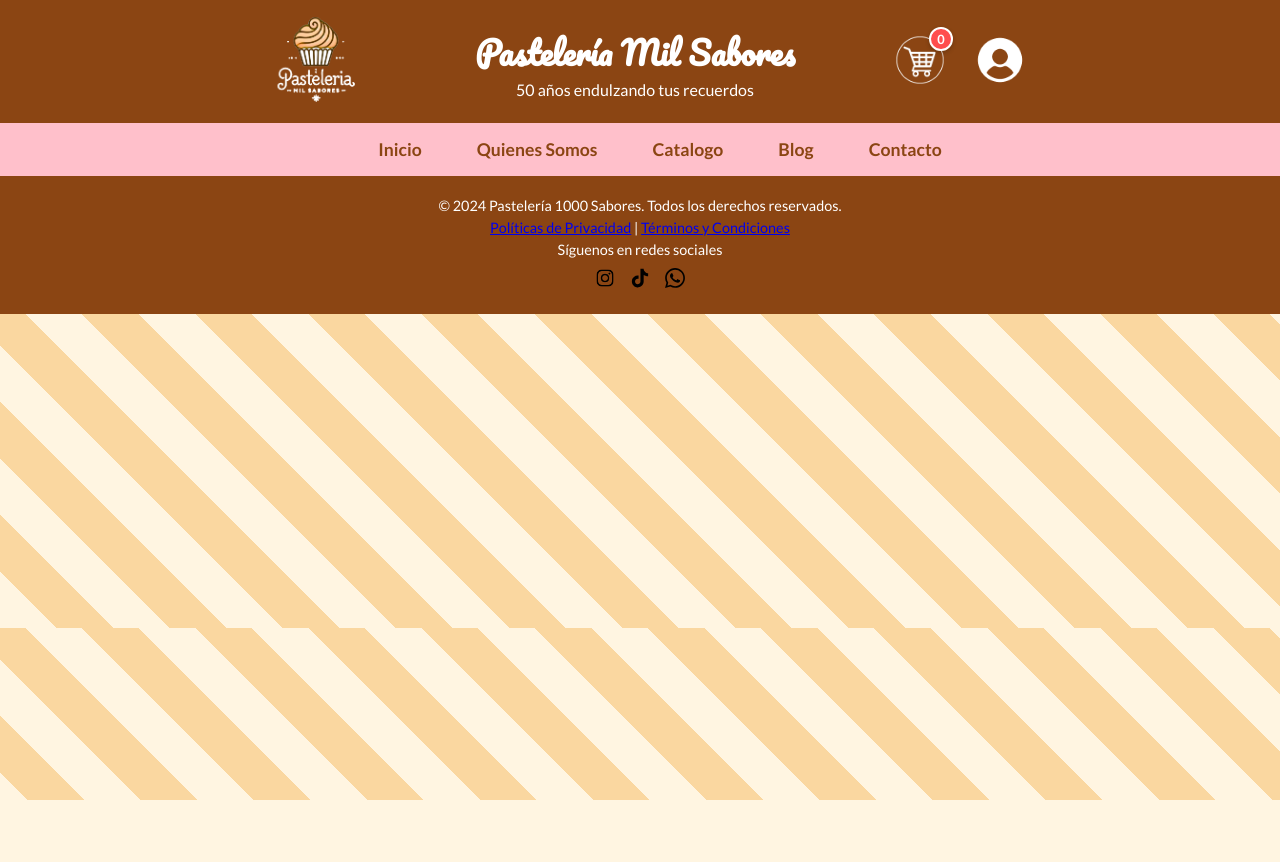
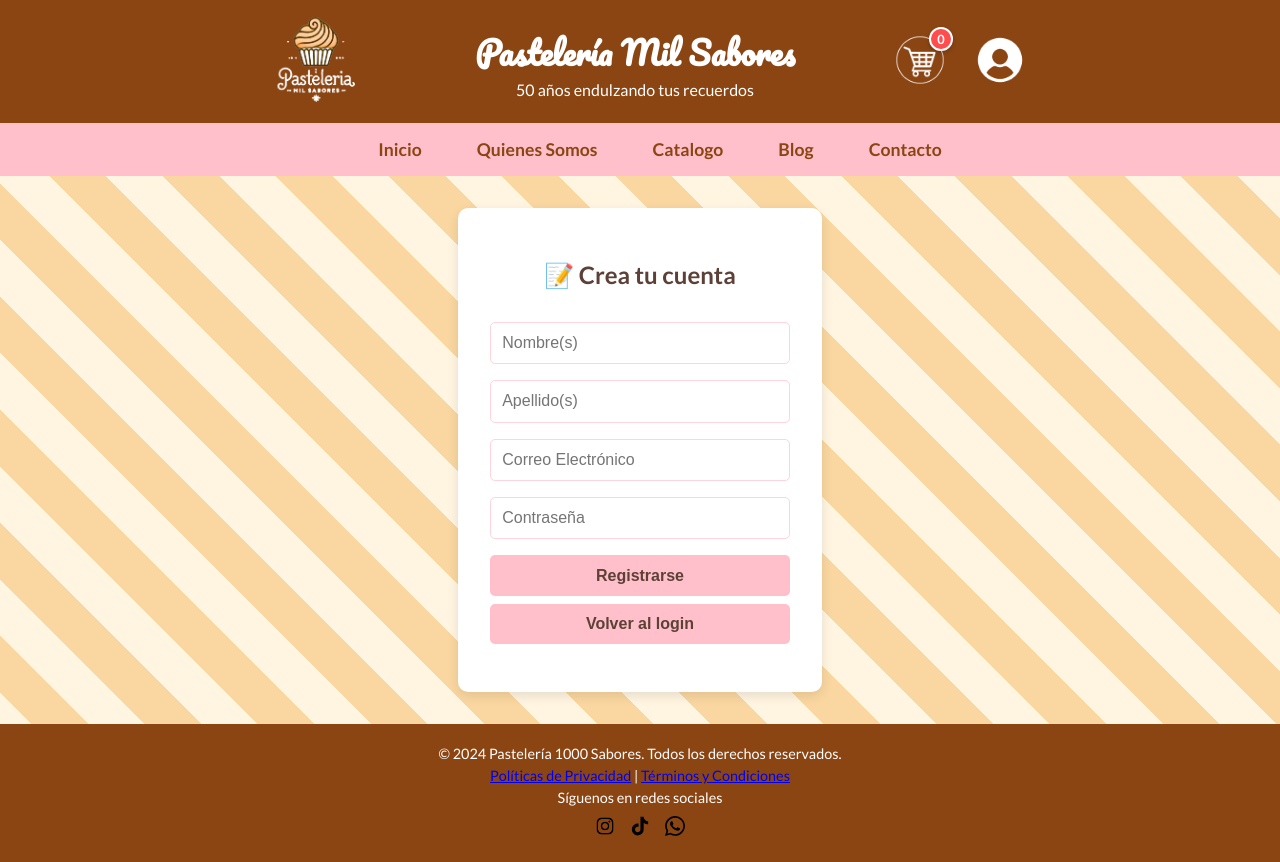
Before and after one commit to duoc-fullstack2-9v/team_8, a React (Vite) app in the folder milsabores-app/: page /registro_user in a window 1280 px wide. Before the commit the page ends 800 px from the top, so only its background shows below. Built offline with nearby package versions, Linux system fonts and the light colour scheme.

Commit message:
ADD: Ajuste componentes y página de login y registro usuario. Corrección en importación de fuentes externas

```diff
--- a/milsabores-app/index.html
+++ b/milsabores-app/index.html
@@ -2,7 +2,7 @@
 <html lang="en">
   <head>
     <meta charset="UTF-8" />
-    <link rel="icon" type="image/svg+xml" href="/vite.svg" />
+    <link rel="icon" type="image/svg+xml" href="./src/assets/img/pasteleria-mil-sabores-logo-1.svg" />
     <meta name="viewport" content="width=device-width, initial-scale=1.0" />
     <link href="https://fonts.googleapis.com/css2?family=Lato:wght@400;700&family=Pacifico&display=swap" rel="stylesheet">
     <title>Pastelería Mil Sabores - Sitio Oficial</title>
--- a/milsabores-app/src/App.jsx
+++ b/milsabores-app/src/App.jsx
@@ -4,7 +4,7 @@
 import Carrito from './pages/Carrito.jsx'
 import Catalogo from './pages/Catalogo.jsx'
 import Contacto from './pages/Contacto.jsx'
-import Login from './pages/Login-page.jsx'
+import LoginPage from './pages/Login-page.jsx'
 import QuienesSomos from './pages/QuienesSomos.jsx'
 import RegistroUser from './pages/RegistroUser.jsx'
 
@@ -18,7 +18,7 @@
       <Route path="/carrito" element={<Carrito />} />
       <Route path="/catalogo" element={<Catalogo />} />
       <Route path="/contacto" element={<Contacto />} />
-      <Route path="/login" element={<Login />} />
+      <Route path="/login" element={<LoginPage />} />
       <Route path="/quienes_somos" element={<QuienesSomos />} />
       <Route path="/registro_user" element={<RegistroUser />} />
     </Routes>
--- a/milsabores-app/src/components/Registro.jsx
+++ b/milsabores-app/src/components/Registro.jsx
@@ -56,7 +56,7 @@
                 onChange={(e) => setPassword(e.target.value)}
             />
             <button onClick={registrarUser}>Registrarse</button>
-            <button onClick={() => onNavigate('login')}>Volver al login</button>
+            <button onClick={() => onNavigate('login-page')}>Volver al login</button>
             <p className="mensaje">{mensaje}</p>
         </div>
     );
--- a/milsabores-app/src/pages/Login-page.jsx
+++ b/milsabores-app/src/pages/Login-page.jsx
@@ -1,17 +1,26 @@
 import Header from '../components/Header';
 import Navbar from '../components/Navbar';
 import Footer from '../components/Footer';
+import Login from '../components/Login';
 import '../styles/Login-style.css';
+import { useNavigate } from 'react-router-dom';
 
-function Login() {
+function LoginPage() {
     console.log("Página de Inicio Sesión");
+
+    const navigate = useNavigate();
+    const handleNavigate = (destination) => {
+        if (destination === 'registro') {
+            navigate('/registro_user');
+        }
+    };
 
     return (
         <>
             <Header />
             <Navbar />
 
-
+            <Login onNavigate={handleNavigate}/>
 
             <Footer />
 
@@ -19,4 +28,4 @@
     );
 }
 
-export default Login;
+export default LoginPage;
--- a/milsabores-app/src/pages/RegistroUser.jsx
+++ b/milsabores-app/src/pages/RegistroUser.jsx
@@ -1,14 +1,28 @@
 import Header from '../components/Header';
 import Navbar from '../components/Navbar';
 import Footer from '../components/Footer';
+import Registro from '../components/Registro';
+import '../styles/RegistroUser.css';
+import { useNavigate } from 'react-router-dom';
 
 function RegistroUser() {
     console.log("Página de Registro de Usuarios");
+
+    const navigate = useNavigate();
+
+    const handleNavigate = (destination) => {
+        if (destination === 'login-page') {
+            navigate('/login');
+        }
+    };
 
     return (
         <>
             <Header />
             <Navbar />
+
+            <Registro onNavigate={handleNavigate} />
+
             <Footer />
 
         </>
```
